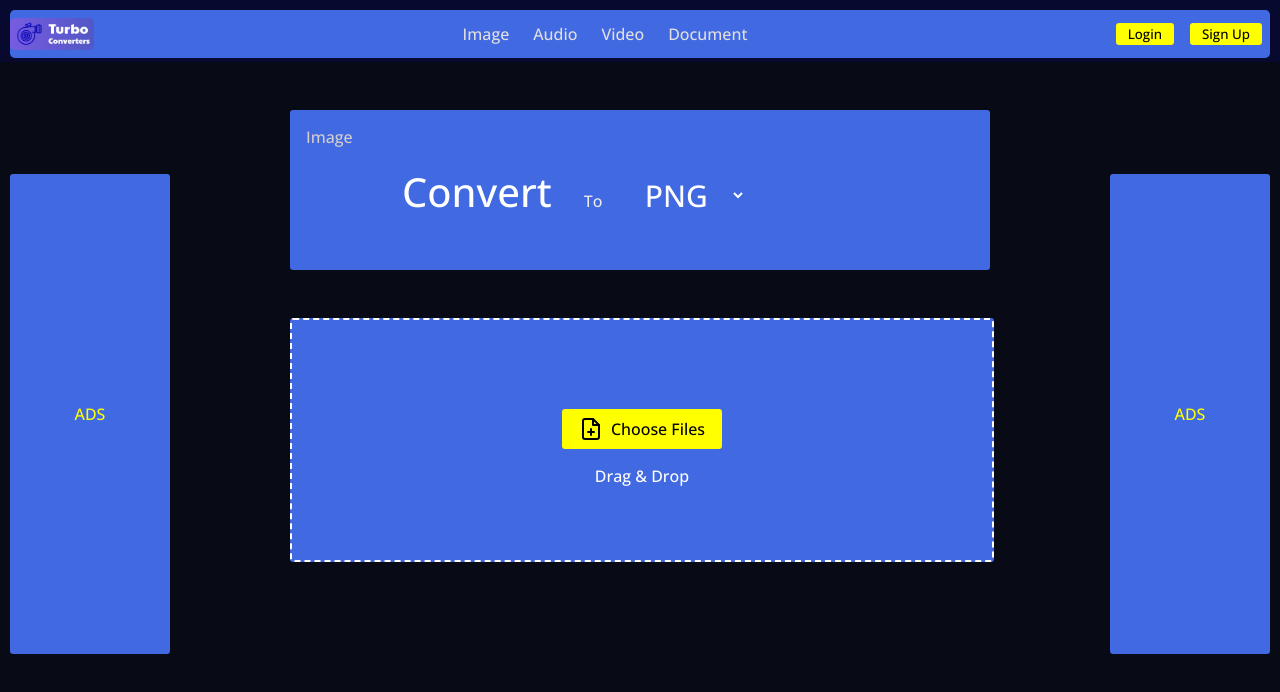
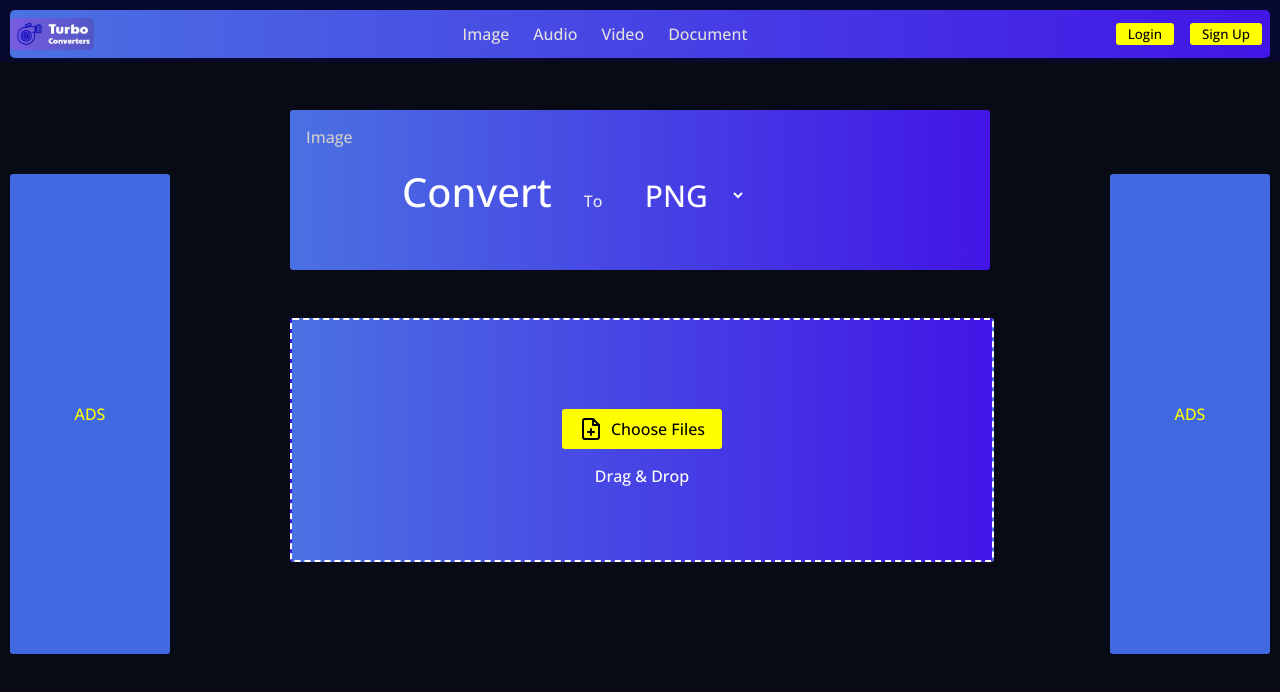
Before and after one commit to 0xRomRom/turboconverters, a React (Create React App) app: page / in a window 1280 px wide. Shown: the top 692 px of the page. Built offline with nearby package versions, Linux system fonts and the light colour scheme.

Commit message:
Styling update

```diff
--- a/src/components/converters/convertercomponents/configuration/Configuration.module.css
+++ b/src/components/converters/convertercomponents/configuration/Configuration.module.css
@@ -3,6 +3,8 @@
   width: 100%;
   height: 10rem;
   background-color: rgb(65, 105, 225);
+  background: linear-gradient(90deg, rgb(65, 105, 225), rgb(0, 64, 255));
+  background: linear-gradient(90deg, rgb(75, 113, 226), rgb(66, 21, 230));
   margin-top: 3rem;
   border-radius: 0.2rem;
   display: flex;
@@ -64,5 +66,5 @@
 }
 
 option {
-  background-color: rgb(65, 105, 225);
+  background-color: rgb(66, 21, 230);
 }
--- a/src/components/converters/convertercomponents/resultbox/ResultBox.module.css
+++ b/src/components/converters/convertercomponents/resultbox/ResultBox.module.css
@@ -3,6 +3,7 @@
   width: 100%;
   max-height: 25rem;
   background-color: rgb(65, 105, 225);
+  background: linear-gradient(90deg, rgb(75, 113, 226), rgb(66, 21, 230));
   margin-top: 3rem;
   border-radius: 0.2rem;
   display: flex;
--- a/src/components/converters/convertercomponents/uploadbox/UploadBox.module.css
+++ b/src/components/converters/convertercomponents/uploadbox/UploadBox.module.css
@@ -3,6 +3,8 @@
   width: 100%;
   height: 15rem;
   background-color: rgb(65, 105, 225);
+  background: linear-gradient(90deg, rgb(65, 105, 225), rgb(30, 78, 223));
+  background: linear-gradient(90deg, rgb(75, 113, 226), rgb(66, 21, 230));
   margin-top: 3rem;
   border-radius: 0.2rem;
   display: flex;
--- a/src/components/navbar/NavBar.module.css
+++ b/src/components/navbar/NavBar.module.css
@@ -13,6 +13,7 @@
   width: calc(100% - 20px);
   height: 100%;
   background-color: rgb(65, 105, 225);
+  background: linear-gradient(90deg, rgb(75, 113, 226), rgb(66, 21, 230));
   border-radius: 0.3rem;
   display: flex;
   justify-content: space-between;
```
